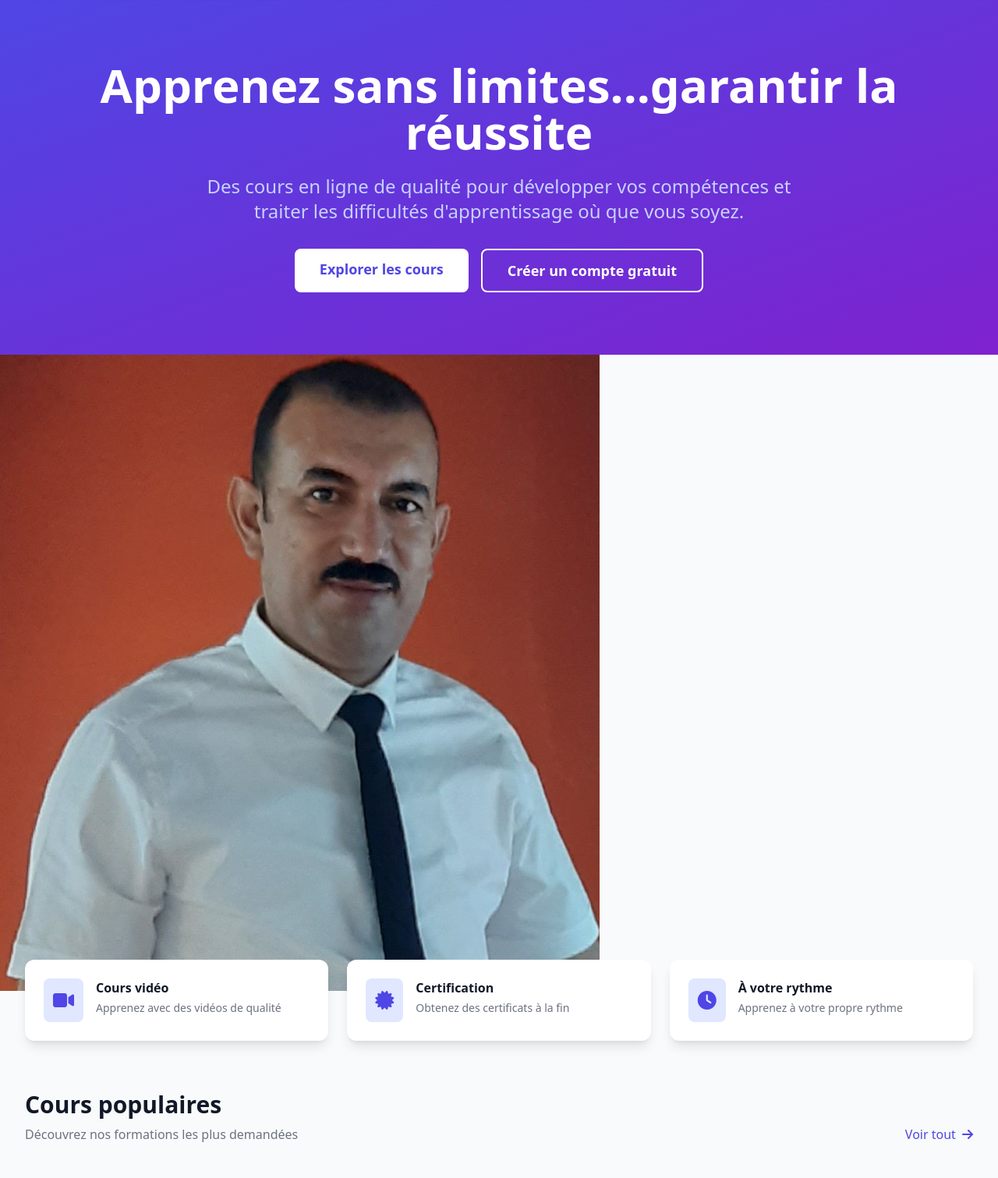
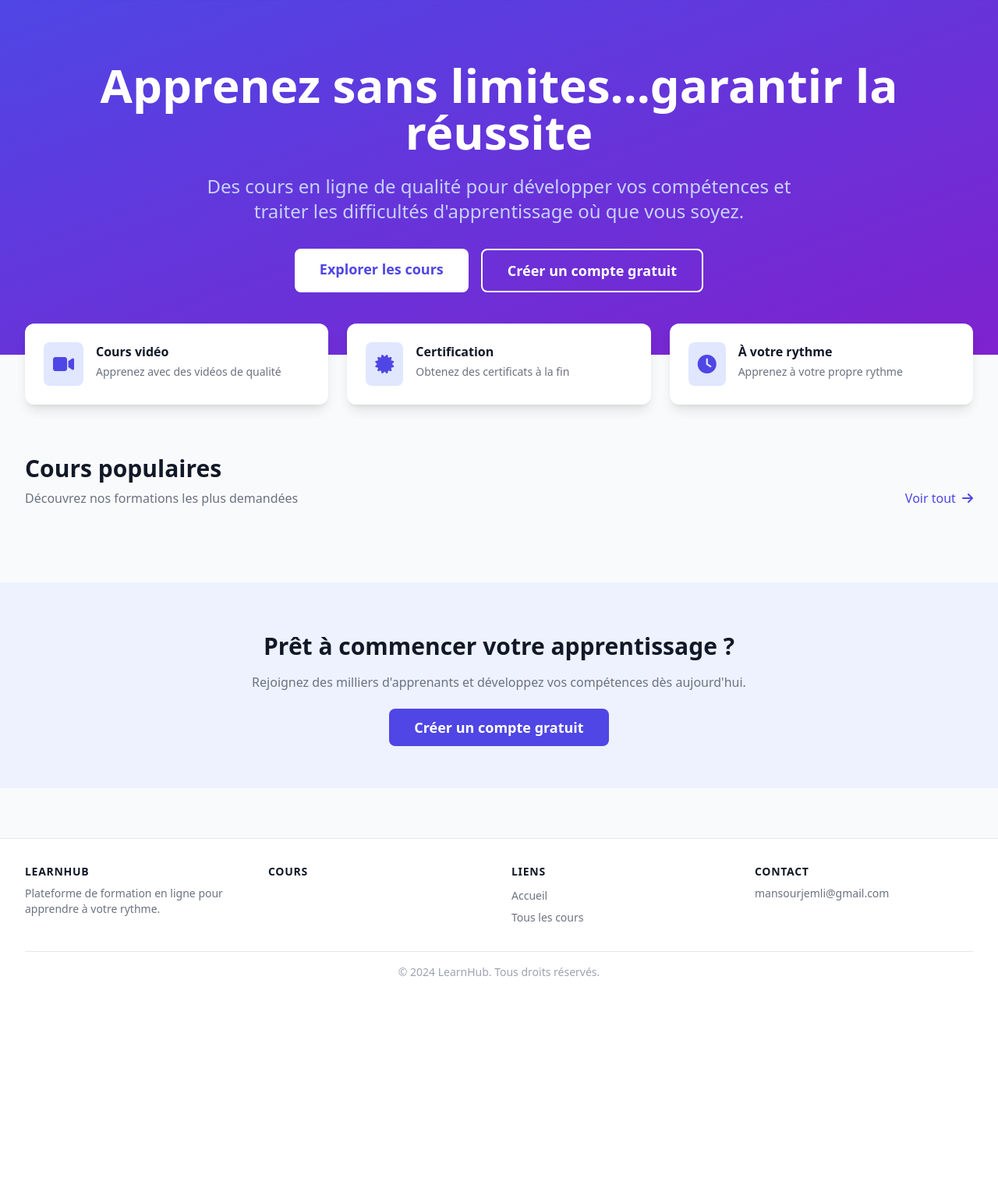
Before and after one commit to mansourjemli/Smart-sAcademy, a Flask app: page / in a window 1280 px wide. Shown: the part 66-1577 px from the top of the page at 78% size. After the commit the page ends 1318 px from the top, so only its background shows below. Run offline with Flask 3, Linux system fonts and the light colour scheme; data that the repository does not hold is empty; some libraries are stand-ins or nearby versions.

Commit message:
Update index.html

```diff
--- a/templates/index.html
+++ b/templates/index.html
@@ -13,7 +13,6 @@
         </div>
     </div>
 </div>
-<img src="/static/img/moi.jpeg" alt="Illustration Accueil" class="img-fluid">
 <div class="max-w-7xl mx-auto px-4 sm:px-6 lg:px-8 -mt-10">
     <div class="grid grid-cols-1 md:grid-cols-3 gap-6">
         <div class="bg-white rounded-xl shadow-lg p-6 flex items-start space-x-4">
```
